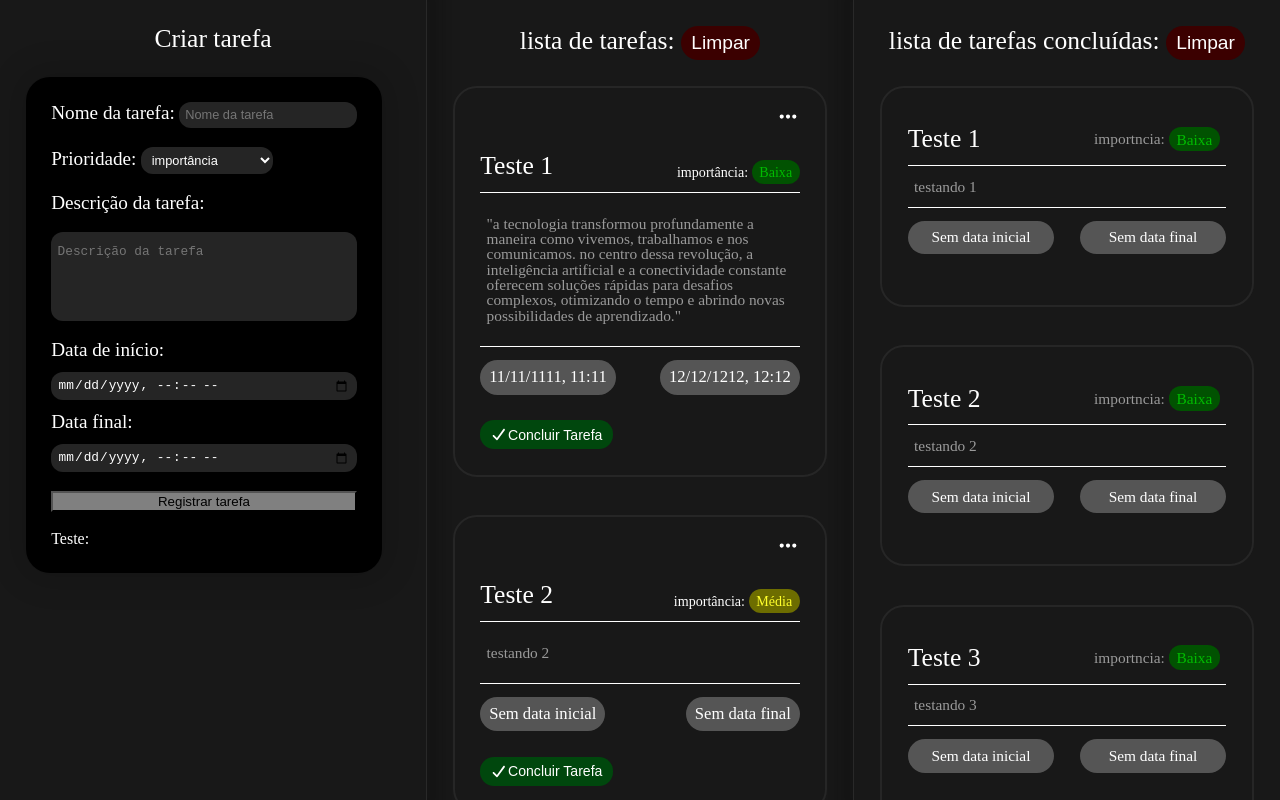
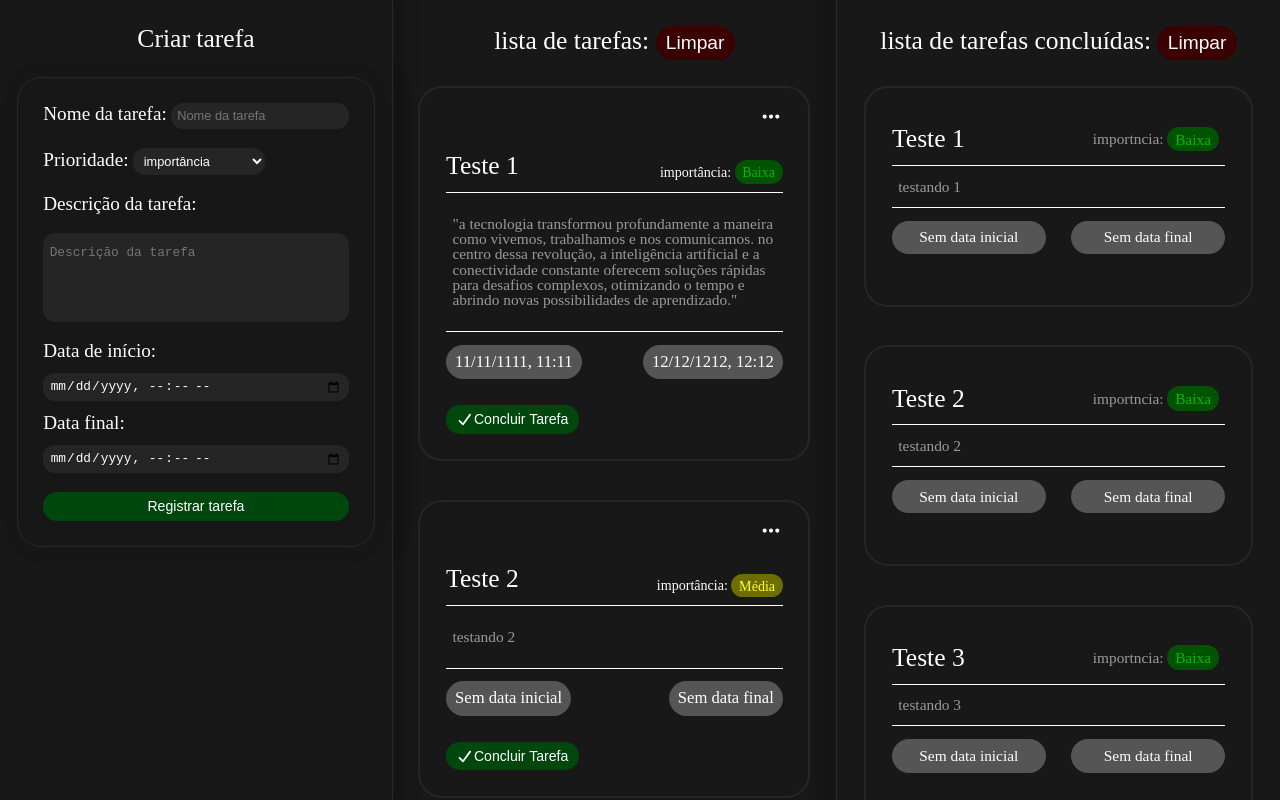
Before and after one commit to Davi-Prussek/desenvolvimento-web-II, a Vue app in the folder 2026-Professor-Fábio-Longo-de-Moura/lista-tarefas/: page / in a window 1280 px wide. Built offline with nearby package versions, Linux system fonts and the light colour scheme.

Commit message:
Esqueci de atualizar kkkkkk

```diff
--- a/2026-Professor-Fábio-Longo-de-Moura/lista-tarefas/src/App.vue
+++ b/2026-Professor-Fábio-Longo-de-Moura/lista-tarefas/src/App.vue
@@ -1,8 +1,6 @@
 <script setup>
 import { ref, onMounted, onUnmounted } from 'vue';
 import { faTrash, faPencil, faCheck, faEllipsis } from '@fortawesome/free-solid-svg-icons';
-
-
 const menu = ref(true)
 const menuRef = ref(null)
 const add_section = ref(false);
@@ -62,7 +60,7 @@ const dataInicio = ref('');
 const dataFinal = ref('');
 const importancia = ref('');
 const aviso = ref("");
-const tempo = 1700;
+const tempo = 2600;
 const tarefaConcluida = ref(null);
 const tarefaEditada = ref(null);
 
@@ -315,7 +313,8 @@ onUnmounted(() => {
       <h2 v-if="tarefaEditada == null">Criar tarefa</h2>
       <h2 v-if="tarefaEditada !== null">Editar tarefa</h2>
       <div class="form" @keypress.enter="registrar" @keydown.esc="zerarForm">
-          <div><label for="nome">Nome da tarefa:</label> <input id="nome" type="text" v-model="nome" placeholder="Nome da tarefa"></div>
+        <div><label for="nome">Nome da tarefa:</label> <input id="nome" type="text" v-model="nome"
+            placeholder="Nome da tarefa"></div>
         <div>
           <label for="importância">Prioridade: </label>
           <select v-model="importancia" id="importância" name="importância">
@@ -333,7 +332,6 @@ onUnmounted(() => {
           <label for="Data_final">Data final:</label> <input id="Data_final" type="datetime-local" v-model="dataFinal">
         </div>
         <button @click="registrar">Registrar tarefa</button>
-        <p>Teste: {{ aviso }}</p>
       </div>
     </div>
 
@@ -415,6 +413,10 @@ onUnmounted(() => {
         registradas no momento</p>
       <p v-else class="vazio">Saia do modo de edição caso deseje voltar a ver suas tarefas concluídas(Esc).</p>
     </div>
+    <div v-if="aviso" class="aviso">
+      <h2>ERRO NO PREENCHIMENTO DO FORMULÁRIO DA TAREFA: </h2>
+      <p> {{ aviso }}</p>
+    </div>
   </main>
 </template>
 <style scoped>
@@ -431,13 +433,38 @@ main {
   .direita {
     flex: 1;
   }
+.aviso {
+  text-align: center;
+  width: 70vh;
+  font-size: 1.3vw;
+  position: fixed;
+  top: 50%;
+  left: 50%;
+  transform: translate(-50%, -50%);
+  box-shadow: 0px 0px 30px 10px rgba(21, 21, 21, 0.717);
+  padding: 2vw 2vw;
+  border-radius: 24px;
+  background-color: rgb(18, 18, 18);
+  z-index: 10;
+  h2 {
+    padding-bottom: 1vw;
+    margin-bottom: 1vw;
+    border-bottom: 0.5px solid white;
+  }
+        p {
+        font-size: 1.2vw;
+      }
+}
 
   .esquerda {
     max-width: flex 1;
     box-shadow: 5px 0px 10px 10px rgba(12, 12, 12, 0.187);
     border-right: 0.5px solid rgb(41, 41, 41);
     text-align: center;
-    padding-inline: 2vw;
+    display: flex;
+    flex-direction: column;
+    align-items: center;
+
     .form {
       text-align: left;
       max-width: fit-content;
@@ -447,7 +474,8 @@ main {
       display: flex;
       flex-direction: column;
       gap: 1.5vw;
-      background-color: black;
+      border: 1px solid rgb(41, 41, 41);
+      background-color: rgb(23, 23, 23);
       color: white;
       position: relative;
 
@@ -456,7 +484,9 @@ main {
         width: fit-content;
       }
 
-      input,select,textarea {
+      input,
+      select,
+      textarea {
         border: none;
         border-radius: 12px;
         padding: 0.4vw 0.5vw;
@@ -464,6 +494,7 @@ main {
         background-color: rgb(37, 37, 37);
         color: white;
       }
+
       textarea {
         resize: none;
         height: 8vh;
@@ -481,10 +512,29 @@ main {
       #desc {
         padding: 1vw 0.5vw;
       }
+
       .dateForm {
         display: flex;
         flex-direction: column;
         gap: 1vw;
+      }
+
+      button {
+        background-color: rgb(0, 71, 13);
+        border: none;
+        color: white;
+        font-size: 1.1vw;
+        padding: 0.5vw 0.8vw;
+        border-radius: 14px;
+        display: flex;
+        justify-content: center;
+        transition: 0.1s ease all;
+        align-items: center;
+      }
+
+      button:hover {
+        cursor: pointer;
+        background-color: rgb(0, 41, 7);
       }
     }
 
```
Lines whose indentation alone changed are shown as unchanged.
